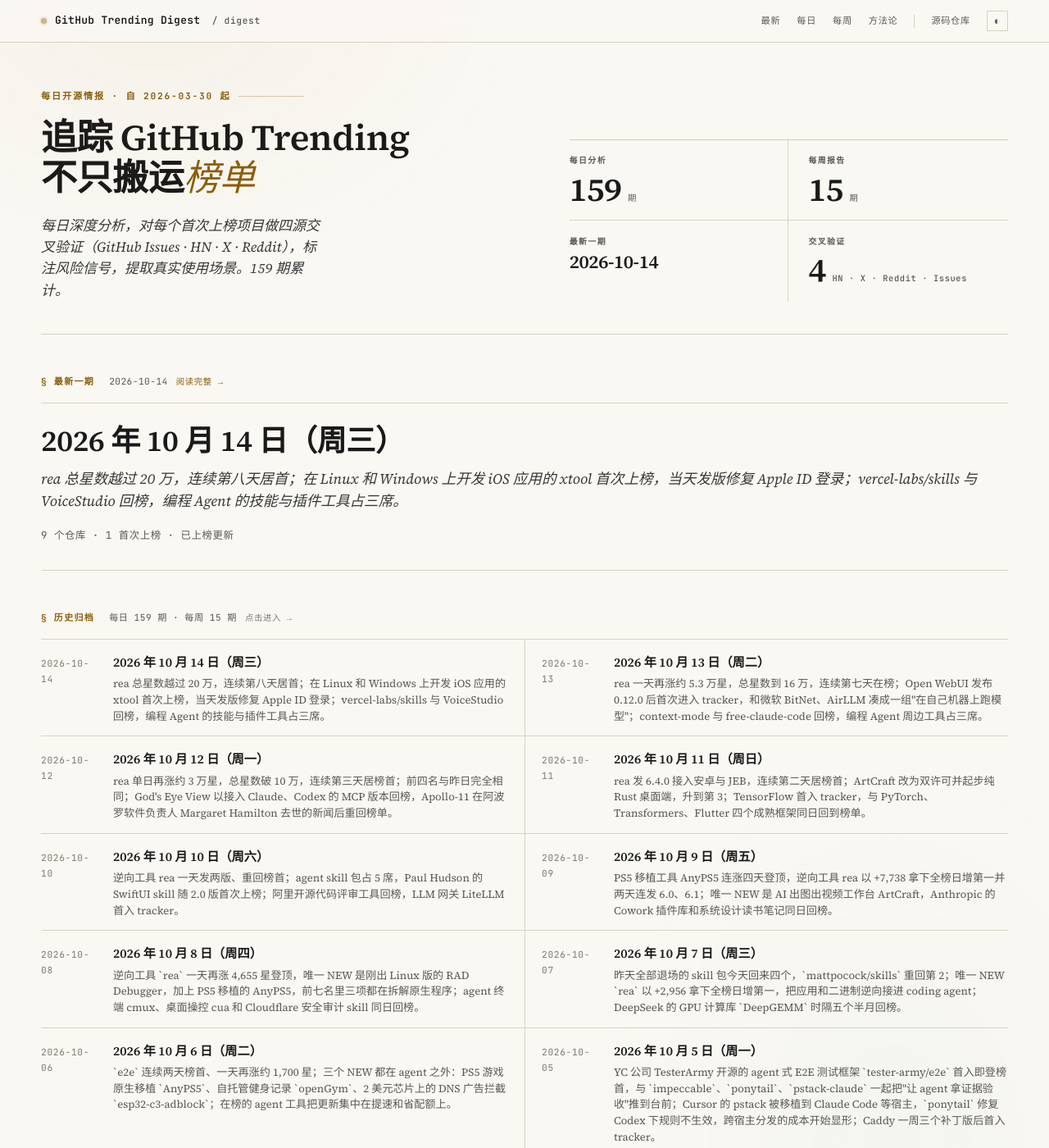
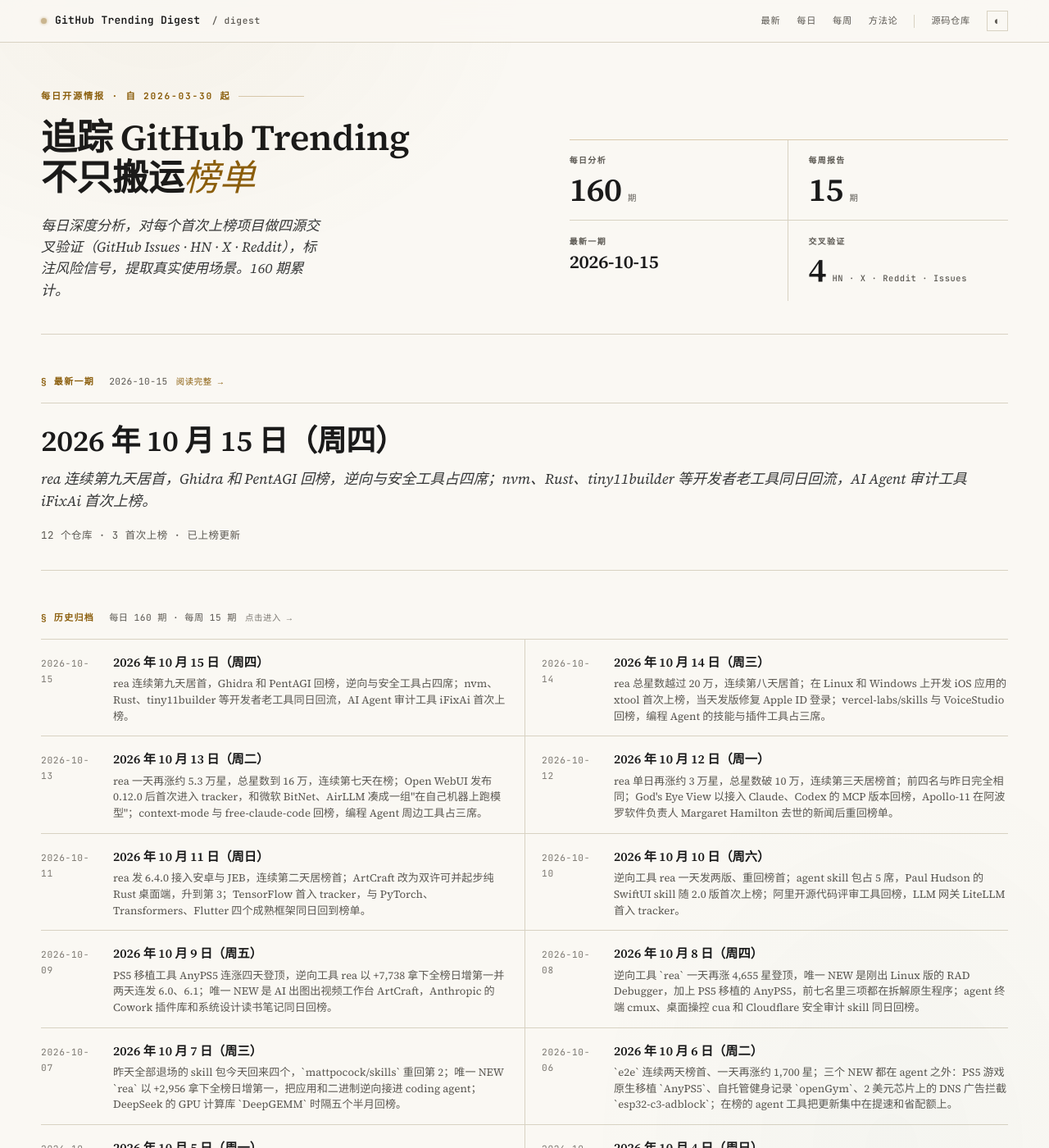
Before and after one commit to maxzyma/github-trending-digest, a Jekyll site: the page built from index.md, in a window 1280 px wide and 1400 px high. Shown: the whole window at 82% size. Built offline with Jekyll 4.4.1, drawn with Linux system fonts in a browser that asks for light colours; some of the changed lines change nothing that is shown; some of the changed text lies outside the part shown.

Commit message:
daily: 2026-10-15 public archive

```diff
--- /dev/null
+++ b/daily/2026-10-15-analysis.md
@@ -0,0 +1,145 @@
+---
+layout: daily
+date: 2026-10-15
+title: GitHub Trending 深度分析 — 2026 年 10 月 15 日（周四）
+subtitle: rea 连续第九天居首，Ghidra 和 PentAGI 回榜，逆向与安全工具占四席；nvm、Rust、tiny11builder 等开发者老工具同日回流，AI Agent 审计工具 iFixAi 首次上榜。
+total: 12
+new_count: 3
+new_repos:
+  - repo: ifixai-ai/iFixAi
+    stars: 27525
+    star_delta: 2109
+    lang: Python
+    source_strength: 弱
+    risk_tags: ['vanity', 'cost', 'dependency', 'bus_factor', '商业导流']
+updated_repos:
+  - repo: morluto/rea
+    change: "="
+    days_listed: 9
+  - repo: debpalash/VoiceStudio
+    change: ↑1
+    days_listed: 2
+  - repo: mksglu/context-mode
+    change: ↑1
+    days_listed: 3
+  - repo: xtool-org/xtool
+    change: ↓1
+    days_listed: 2
+---
+
+# GitHub Trending 深度分析 — 2026 年 10 月 15 日（周四）
+
+_rea 连续第九天居首，Ghidra 和 PentAGI 回榜，逆向与安全工具占四席；nvm、Rust、tiny11builder 等开发者老工具同日回流，AI Agent 审计工具 iFixAi 首次上榜。_
+
+_项目总数: 12 | 首次上榜: 3 | 重新上榜: 5 | 已上榜更新: 4 | 数据源: https://github.com/trending_
+
+---
+
+## 本日主线
+
+**主线一：榜单地图 — 12 项分四组，逆向与安全工具成为最大一组。** 今日分组如下：
+
+- **逆向与 Agent 安全**（4 项）—— `morluto/rea`（=，榜首，244,648 ⭐，+41,034）应用与二进制逆向，`NationalSecurityAgency/ghidra`（RE，#12）美国国家安全局开源的逆向框架，`vxcontrol/pentagi`（RE，#8）自动化渗透测试 Agent，`ifixai-ai/iFixAi`（NEW，#7，+2,109）检查 AI Agent 是否按规则行事的审计工具
+- **开发环境与系统工具**（4 项）—— `nvm-sh/nvm`（RE，#4）Node.js 版本管理，`rust-lang/rust`（NEW，#9，知名老项目首入 tracker），`xtool-org/xtool`（↓1，#10）不用 Mac 构建 iOS 应用，`ntdevlabs/tiny11builder`（NEW，#11）制作精简版 Windows 11 安装镜像
+- **编程 Agent 周边工具**（3 项）—— `mksglu/context-mode`（↑1，#3）压缩工具输出、节省上下文，`K-Dense-AI/scientific-agent-skills`（RE，#5）面向科研的技能包，`HKUDS/CLI-Anything`（RE，#6）把现有软件包装成 Agent 可调用的命令行
+- **AI 语音**（1 项）—— `debpalash/VoiceStudio`（↑1，#2，+3,538 日增第二）本地运行的配音、声音克隆工具
+
+和 10-14 相比，榜单从 9 项扩到 12 项，留下 4 项，`gods-eye-view`、`diagram-design`、`vercel-labs/skills`、`airllm`、`artcraft` 退场。新进 8 项里 3 项首次出现，5 项是回榜老面孔，其中 nvm、Rust、Ghidra 都是建仓多年的大项目，日增多在几十到一千左右。
+
+**主线二：逆向工程新旧两代同榜 — rea 发布 6.5.0，Ghidra 一个月后回榜。** rea 10-14 发布 6.5.0，新增只分析选定 JavaScript 文件并还原拆包后的跨文件关系，离线检查 SQLite 快照、抓包与信号录制、WebAssembly、Rust 依赖元数据和 Electron fuse，分析中途失败也保留已取得的证据。10-14 至 10-15 主干新增约 300 个提交，多数是 JavaScript 解析、浏览器模拟和 Windows 运行时的修复。Ghidra 上次在榜是 9-18，此后一个月星数从 78,523 涨到 87,608；最新正式版仍是 9-21 的 12.1.4，主干正在合入 12.2 分支的改动。rea 的原生二进制分析会调用本机安装的 Ghidra，两者同榜可能有关，但没有找到直接证据。对做安全研究、应用兼容和竞品分析的读者，这一组值得连续跟踪。
+
+**主线三：AI Agent 安全从攻防两侧上榜 — 一个做渗透测试，一个做行为审计。** PentAGI 10-05 发布 2.2，给每家模型服务商提供测试过的配置，新增 AWS Bedrock，把七个搜索工具合并成一个按意图选择来源的 `web_search`，并重建沙箱隔离、修复 CVE-2026-14784。上次在榜的 9-14 至今星数从 24,005 涨到 29,593。iFixAi 方向相反，用来检查自家 Agent 有没有越权调用工具、编造信息或隐瞒风险，跑一遍默认 10 项检查，完整模式 60 项，出一份带等级的报告。前者已有两年迭代和稳定的版本节奏，后者建仓不到半年，公开的使用反馈很少，详见下方项目段。
+
+**主线四：开发者老工具回流 — 三个项目都有近期更新可看。** Rust 10-01 发布 1.99.0，稳定了 C 可变参数函数定义，属性宏可以作用于外联模块 `mod foo;`。nvm 9-21 发布 v0.40.8，10 月起集中合入性能改动，减少 `uname`、`awk`、`grep` 等外部命令调用，加快 shell 启动；还修复了 `$NVM_DIR` 含正则特殊字符时 `nvm use` 出错、用户自定义 `cd` 函数干扰 nvm 的问题。tiny11builder 10-12 推出 WinUI 图形界面预览版并当天升到 0.1.1，修复 Windows 11 26H2 镜像被误拒。三者今日增量都不大，在榜更多反映版本节点，不是新一轮爆发。
+
+**主线五：榜单解读提醒 — 两个项目的星数增速明显快于其他社区信号。** rea 按 API 一天从 209,647 涨到 244,648 星，subscribers 从 702 升到 823，星数与 subscribers 比约 297:1，fork 增加约 9,800 到 61,151。仓库开发活动真实且密集，星数主要反映传播范围。iFixAi 星数与 subscribers 比约 67:1，比例本身不算极端，但仓库没有一条用户提交的 issue，PyPI 近一周下载约 490 次，HN 上 3 个帖子最高 4 分，和 2.7 万星的量级对不上。这两个项目的热度需要结合实际使用反馈判断。
+
+---
+
+## 首次上榜项目
+
+### [ifixai-ai/iFixAi](https://github.com/ifixai-ai/iFixAi) — NEW ⭐ 27,525（+2,109）| Python | 信源：弱
+
+**它是什么**: 给 AI Agent 做"体检"的命令行工具。使用者先用配置文件写清楚业务规则和 Agent 能用哪些工具，iFixAi 再对 Agent 发起一组测试，看它有没有越权操作、编造内容、隐瞒风险，或者执行本该被拒绝的动作，最后由另一个模型打分，输出字母等级和报告。
+
+**解决什么问题**: 团队把 Agent 接到客服、退款、内部系统后，常见做法是人工抽查对话或自己写测试用例，很难系统地发现"每一步看起来都被允许、合起来却越界"的行为。iFixAi 把这类检查做成一套固定流程，号称 120 秒内给出结论；其中的 Policy Lab 专门搜索这种组合起来有害的动作序列。
+
+**谁在用、怎么用**（来自 Issues/HN/X）:
+- 未找到公开的使用案例。仓库最近 100 条 issue 和 PR 里没有用户提交的 issue，评论最多的是核心作者自己的修复 PR（如 #216、#255、#289，处理服务商报错和限流）；唯一的外部功能贡献是 #112，新增 Requesty 服务商。
+- README 里的客服 Agent 隐藏欺诈标记、执行已被经理拒绝的退款，原文标注为示意场景，不是客户案例。
+- 提供命令行、向导、Claude Code 与 Codex 插件、`uvx ifixai install` 安装 skill 几种入口，适合想在开发流程里加一道 Agent 行为检查的团队试用。
+
+**社区怎么评价**:
+- 正面: 选题对路，Agent 行为审计是团队上线前确实缺的一环；Apache-2.0 许可，支持多家模型服务商。
+- 负面: HN 上 3 个帖子分别为 4 分 0 评论、3 分 1 评论、2 分 1 评论，没有形成讨论。X 上可检索到的内容以创始人账号、KOL 推介和"必备仓库"清单帖为主，未见独立开发者的实测反馈；Reddit 只找到一条仓库推介帖。
+- 健康度: subscribers 410，星数与 subscribers 比约 67:1；forks 1,507，open issue 和 PR 5 个，均为 PR。2026-04-27 建仓。提交高度集中，rudycelekli 171 次，其后两人分别 40 次和 37 次。PyPI 包 `ifixai` 近一周下载约 490 次。
+
+**风险与争议**:
+- **vanity**: 2.7 万星与用户 issue、PyPI 下载、HN 讨论的量级都不匹配，外部传播以推介内容为主。
+- **cost**: 被测 Agent 和打分模型都调用付费的第三方模型 API，完整 60 项检查的调用量需要先估算。
+- **dependency**: 评分依赖"模型当裁判"，README 要求换另一家厂商的模型当裁判，结果才算可引用的评级，结论稳定性受裁判模型影响。
+- **bus_factor**: 核心提交集中在一名维护者。
+- **商业导流**: 开源版同时是付费 Pro 版的入口，README 中推广链接和徽章较多。
+
+**技术备注**: Python 实现，`pip install ifixai[provider]` 安装；检查项和业务规则用 YAML 描述，报告输出 JSON 和 Markdown。
+
+### [rust-lang/rust](https://github.com/rust-lang/rust) — NEW ⭐ 120,072（+207）| Rust | 知名老项目首入 tracker
+
+Rust 编程语言的编译器和标准库主仓，以不依赖垃圾回收也能保证内存安全著称，常用于系统软件、命令行工具、浏览器引擎和越来越多的基础设施项目。10-01 发布的 1.99.0 稳定了 C 可变参数函数的定义（此前 Rust 只能调用、不能定义这类函数），允许属性宏和派生宏作用于外联模块 `mod foo;`，并新增默认允许的 `raw_borrows_via_references` lint，提示先取引用再立即转成裸指针的写法。主仓 open issue 和 PR 12,555 个，subscribers 1,561，每天由合并机器人批量合入数十个 PR。今日增量 +207，在榜主要反映版本节点后的常规关注，未找到明确的单一触发事件。
+
+### [ntdevlabs/tiny11builder](https://github.com/ntdevlabs/tiny11builder) — NEW ⭐ 20,263（+139）| C# | 知名老项目首入 tracker
+
+用来制作精简版 Windows 11 安装镜像的工具，删除预装应用和部分系统组件，让 Windows 11 能装在配置更低的电脑或虚拟机上，长期以 PowerShell 脚本形式流传。10-12 发布 WinUI 图形界面预览版：用户选 Tiny11、Tiny11 Core 或自定义删除项，支持加速模式和中断后续建，提供 x64 与 ARM64 两个包；同日升到 0.1.1，修复 Windows 11 26H2（build 26300）镜像被误判为不兼容。发布说明明确提示，Core 版会移除系统更新和恢复功能并关闭 Defender，自定义删除可能导致系统无法正常工作，建议先在虚拟机里测试。今日在榜与图形界面版发布相符，日增 +139。
+
+---
+
+## RE 回归项目
+
+### nvm-sh/nvm — RE（#4，上次上榜 2026-09-06）
+
+- **Stars**: 95,469（今日 +52，较 9-06 在榜时的 94,928 累计 +541）
+- **更新**: 9-21 发布 v0.40.8。10 月合入一批性能改动，`nvm_get_os` 改读 `/etc/os-release`，版本比较、npmrc 检查等函数不再派生 `awk`、`grep` 子进程，zsh 下用内建 `printf`。修复包括 `$NVM_DIR` 含正则特殊字符时 `nvm use` 出错（10-01）、安装脚本在不以换行结尾的 profile 里追加内容（10-08）、用户自定义 `cd` 函数干扰 nvm（10-10）。
+
+### K-Dense-AI/scientific-agent-skills — RE（#5，上次上榜 2026-09-02）
+
+- **Stars**: 49,430（今日 +163，较 9-02 在榜时的 41,571 累计 +7,859）
+- **更新**: 9-29 至 10-01 连发 v2.70.0、v2.71.0、v2.72.0：全部技能更新到最新的接口、依赖包和文档，为每个科研技能补了图解指南，移除此前随仓打包的 Anthropic 文档类技能（docx、pdf、pptx、xlsx），仓库指引统一到 `AGENTS.md`。10-01 之后的提交只有每周自动更新的安全扫描报告。
+
+### HKUDS/CLI-Anything — RE（#6，上次上榜 2026-09-24）
+
+- **Stars**: 52,566（今日 +103，较 9-24 在榜时的 50,016 累计 +2,550）
+- **更新**: 无显著更新。最近一次推送在 9-22，9-24 以来没有新提交，最新版本仍是 6-25 的 v0.4.0。
+
+### vxcontrol/pentagi — RE（#8，上次上榜 2026-09-14）
+
+- **Stars**: 29,593（今日 +1,025，较 9-14 在榜时的 24,005 累计 +5,588）
+- **更新**: 10-05 发布 2.2.0：LangChainGo 升级后为每家模型服务商提供测试过的配置，新增 AWS Bedrock；七个搜索工具合并为按意图选择来源的 `web_search`；重建沙箱隔离并修复 CVE-2026-14784；多套安装可以共用一组后端服务。10-03 修复安装器的环境检测，10-09 重写 README 的定位说明。企业版需在官方控制台申请许可。
+
+### NationalSecurityAgency/ghidra — RE（#12，上次上榜 2026-09-18）
+
+- **Stars**: 87,608（今日 +1,008，较 9-18 在榜时的 78,523 累计 +9,085）
+- **更新**: 最新正式版仍是 9-21 的 12.1.4。10-13 主干合入 12.2 分支的改动，并合入多条社区修复，包括有符号零的解码、RGB565 颜色数据解码、BSim 空密码处理，同时更新了贡献指南。open issue 和 PR 2,100 个。
+
+---
+
+## 已上榜项目更新
+
+### morluto/rea — =（连续上榜 9 天，#1）
+
+- **Stars**: 244,648（今日 +41,034，较 10-14 的 209,647 增加 +35,001）
+- **更新**: 10-14 发布 6.5.0，新增按选定路径分析 JavaScript 而不把引用展开进分析范围（#1944）、从多个输入还原拆包后的跨文件关系（#1686），可离线检查 SQLite 快照、抓包与信号录制、WebAssembly、Rust 依赖元数据和 Electron fuse，分析或清理失败时保留已完成的证据。发布说明注明部分能力只在 Linux x64 等特定环境验证过。10-14 至 10-15 主干新增约 300 个提交，以 JavaScript 解析、浏览器模拟覆盖释放、Windows 运行时只读属性等修复和性能改进为主。subscribers 823，forks 61,151。
+
+### debpalash/VoiceStudio — ↑1（连续上榜 2 天，#2）
+
+- **Stars**: 66,563（今日 +3,538，较 10-14 的 63,474 增加 +3,089）
+- **更新**: 10-14 合入 #2858，补全 Snap 桌面版运行时所需的文件并加入回归测试；#2823 调整 CI，让 PR 检查使用确切的目标分支基线。最新正式版本仍是 9-23 的 v0.5.6。
+
+### mksglu/context-mode — ↑1（连续上榜 3 天，#3）
+
+- **Stars**: 29,193（今日 +947，较 10-14 的 28,286 增加 +907）
+- **更新**: 无显著更新，近期提交仍是 CI 自动更新安装统计，最新版本是 6-29 的 1.0.169。
+
+### xtool-org/xtool — ↓1（连续上榜 2 天，#10）
+
+- **Stars**: 10,917（今日 +1,502，较 10-14 的 9,466 增加 +1,451）
+- **更新**: 10-14 发布 1.22.2 后又合入两项修复：#340 加入较新的 Apple 根证书，#328 修复 Windows 风格换行终端下提示输入多出回车符的问题。
--- /dev/null
+++ b/daily/2026-10-15.md
@@ -0,0 +1,18 @@
+# GitHub Trending 每日榜单 — 2026 年 10 月 15 日（周四）
+
+| # | 项目 | Stars | 今日 | 排名变化 |
+|---|------|-------|------|---------|
+| 1 | [morluto/rea](https://github.com/morluto/rea) | 244,648 | +41,034 | = |
+| 2 | [debpalash/VoiceStudio](https://github.com/debpalash/VoiceStudio) | 66,563 | +3,538 | ↑1 |
+| 3 | [mksglu/context-mode](https://github.com/mksglu/context-mode) | 29,193 | +947 | ↑1 |
+| 4 | [nvm-sh/nvm](https://github.com/nvm-sh/nvm) | 95,469 | +52 | RE |
+| 5 | [K-Dense-AI/scientific-agent-skills](https://github.com/K-Dense-AI/scientific-agent-skills) | 49,430 | +163 | RE |
+| 6 | [HKUDS/CLI-Anything](https://github.com/HKUDS/CLI-Anything) | 52,566 | +103 | RE |
+| 7 | [ifixai-ai/iFixAi](https://github.com/ifixai-ai/iFixAi) | 27,525 | +2,109 | NEW |
+| 8 | [vxcontrol/pentagi](https://github.com/vxcontrol/pentagi) | 29,593 | +1,025 | RE |
+| 9 | [rust-lang/rust](https://github.com/rust-lang/rust) | 120,072 | +207 | NEW |
+| 10 | [xtool-org/xtool](https://github.com/xtool-org/xtool) | 10,917 | +1,502 | ↓1 |
+| 11 | [ntdevlabs/tiny11builder](https://github.com/ntdevlabs/tiny11builder) | 20,263 | +139 | NEW |
+| 12 | [NationalSecurityAgency/ghidra](https://github.com/NationalSecurityAgency/ghidra) | 87,608 | +1,008 | RE |
+
+> 数据源：<https://github.com/trending> · 抓取于 2026-10-15
--- a/index.md
+++ b/index.md
@@ -48,6 +48,7 @@
 
 ## Daily Analysis
 
+- [2026-10-15](daily/2026-10-15-analysis) — rea 连续第九天居首，Ghidra 和 PentAGI 回榜，逆向与安全工具占四席；nvm、Rust、tiny11builder 等开发者老工具同日回流，AI Agent 审计工具 iFixAi 首次上榜。
 - [2026-10-14](daily/2026-10-14-analysis) — rea 总星数越过 20 万，连续第八天居首；在 Linux 和 Windows 上开发 iOS 应用的 xtool 首次上榜，当天发版修复 Apple ID 登录；vercel-labs/skills 与 VoiceStudio 回榜，编程 Agent 的技能与插件工具占三席。
 - [2026-10-13](daily/2026-10-13-analysis) — rea 一天再涨约 5.3 万星，总星数到 16 万，连续第七天在榜；Open WebUI 发布 0.12.0 后首次进入 tracker，和微软 BitNet、AirLLM 凑成一组"在自己机器上跑模型"；context-mode 与 free-claude-code 回榜，编程 Agent 周边工具占三席。
 - [2026-10-12](daily/2026-10-12-analysis) — rea 单日再涨约 3 万星，总星数破 10 万，连续第三天居榜首；前四名与昨日完全相同；God's Eye View 以接入 Claude、Codex 的 MCP 版本回榜，Apollo-11 在阿波罗软件负责人 Margaret Hamilton 去世的新闻后重回榜单。
```
